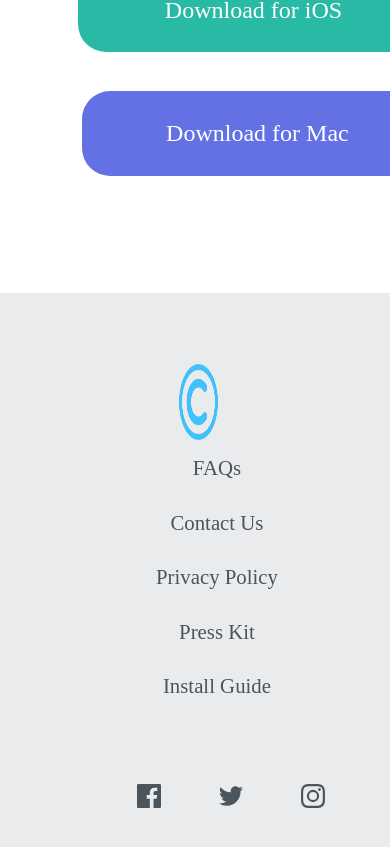
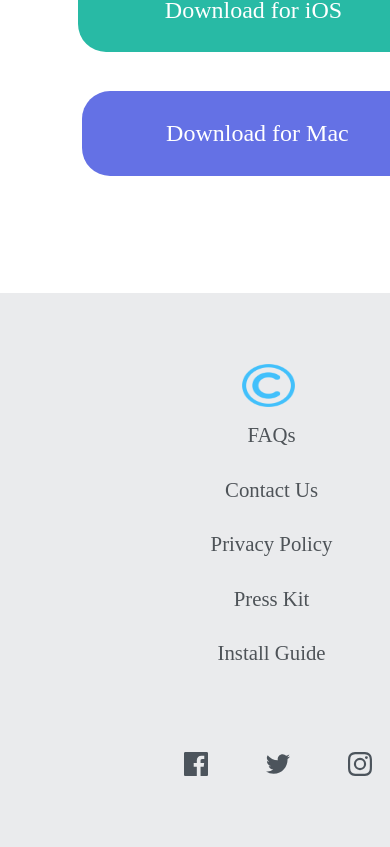
Before and after one commit to abineshkumar94/Frontend-Mentors-Project-1-Html-Css, a React (Vite) app: page / in a window 390 px wide. Shown: the part 4989-5836 px from the top of the page. Built offline with nearby package versions, Linux system fonts and the light colour scheme; a web font is replaced by a local one.

Commit message:
overflow-issue-fixed

```diff
--- a/src/App.css
+++ b/src/App.css
@@ -7,6 +7,7 @@
 
 body {
   height: 100vh;
+
 }
 
 .headerContainer {
@@ -856,11 +857,13 @@ body {
   }
 
   .foterContainer {
+    position: relative;
     flex-direction: column;
     margin-top: 30%;
-    width: 100%;
+    width: 135%;
     height: 85vh;
     background-color: #eaebed;
+    overflow-x: hidden;
   }
 
   .list {
@@ -894,7 +897,7 @@ body {
 
   .foterCopyrightImg {
     width: 10%;
-    height: 9vh;
+    height: 6%;
     top: 10%;
     left: 46%;
   }
```
